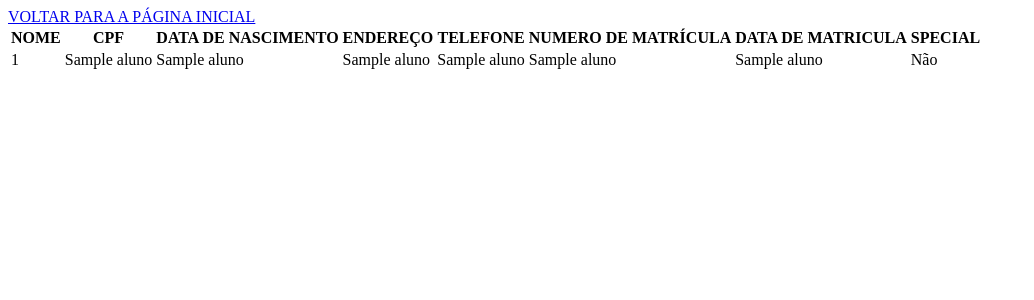
After one commit to jeannefernanda/Exercicio_4Pro, a Flask app: template templates/listar_alunos.html in a window 1280 px wide. The commit adds this page. Shown: the top 300 px of the page, without its empty margins (0-1034 px from the left). Run offline with Flask 3, Linux system fonts and the light colour scheme; the template is opened without the code that fills it: most values are stand-ins (such as "Sample title", 1, 10 or a date in 2020).

Commit message:
Implementação da listagem de alunos

```diff
--- a/app.py
+++ b/app.py
@@ -16,5 +16,21 @@ db_config = {
 def index():
     return render_template('index.html')
 
+@app.route('/listar_alunos')
+def listar_alunos():
+    conn  = mysql.connector.connect(**db_config)
+    cursor = conn.cursor()
+
+    # Selecionar atributos dos alunos
+    cursor.execute("SELECT nome, cpf, datanascimento, endereco, telefone, numeromatricula, datamatricula, alunoespecial FROM aluno JOIN pessoa ON aluno.codigopessoa = pessoa.codigo")
+    alunos = cursor.fetchall()
+
+    #print(alunos)
+
+    cursor.close()
+    conn.close()
+
+    return render_template('listar_alunos.html', alunos=alunos)
+
 if __name__ == '__main__':
     app.run(debug=True)
--- a/templates/index.html
+++ b/templates/index.html
@@ -5,7 +5,7 @@
     </head>
     <bod>
         <div>
-            <a href="">Lista de Alunos</a><br>
+            <a href="{{ url_for ('listar_alunos')}}">Lista de Alunos</a><br>
             <a href="">Inserir Aluno</a><br>
             <a href="">Relatório de Alunos por Curso</a><br>
         </div>
--- /dev/null
+++ b/templates/listar_alunos.html
@@ -0,0 +1,40 @@
+<!DOCTYPE html>
+<html>
+    <head>
+        <title>Lista de Alunos</title>
+    </head>
+    <body>
+        <div><a href="{{ url_for ('index') }}">VOLTAR PARA A PÁGINA INICIAL</a><br></div>
+        <div>
+            <table>
+                <tr>
+                    <th>NOME</th>
+                    <th>CPF</th>
+                    <th>DATA DE NASCIMENTO</th>
+                    <th>ENDEREÇO</th>
+                    <th>TELEFONE</th>
+                    <th>NUMERO DE MATRÍCULA</th>
+                    <th>DATA DE MATRICULA</th>
+                    <th>SPECIAL</th>
+                </tr>
+                {% for aluno in alunos %}
+                <tr>
+                    <td>{{aluno[0]}}</td>
+                    <td>{{aluno[1]}}</td>
+                    <td>{{aluno[2]}}</td>
+                    <td>{{aluno[3]}}</td>
+                    <td>{{aluno[4]}}</td>
+                    <td>{{aluno[5]}}</td>
+                    <td>{{aluno[6]}}</td>
+                    <td>{% if aluno[7] == 0 %}
+                        Sim
+                        {% else %}
+                        Não
+                        {% endif %}
+                    </td>
+                </tr>
+                {% endfor %}
+            </table>
+        </div>
+    </body>
+</html>
```
